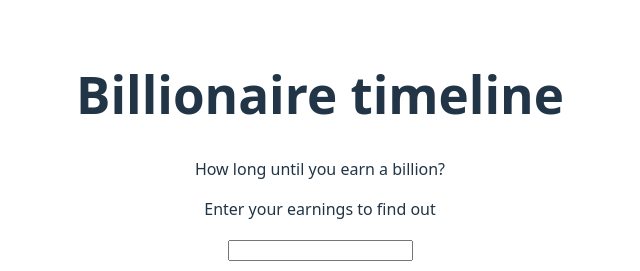
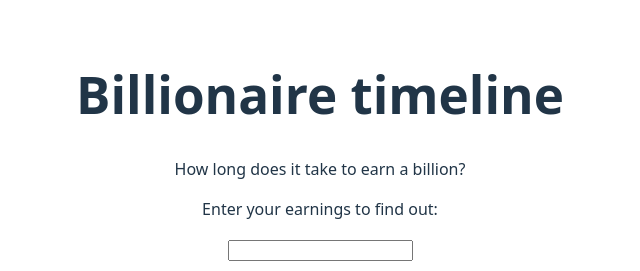
Before and after one commit to janemaguire/billionaire-timeline, a React (Vite) app: page / in a window 1280 px wide. Shown: the top 271 px of the page, without its empty margins (320-960 px from the left). Built offline with nearby package versions, Linux system fonts and the light colour scheme.

Commit message:
Calculates year end and lifetimes

```diff
--- a/src/App.tsx
+++ b/src/App.tsx
@@ -23,8 +23,8 @@ function App() {
   return (
     <div>
       <h1>Billionaire timeline</h1>
-      <p>How long until you earn a billion?</p>
-      <p>Enter your earnings to find out</p>
+      <p>How long does it take to earn a billion?</p>
+      <p>Enter your earnings to find out:</p>
       <div className = "form-container">
         <form action={calculateYears}>
 
--- a/src/Results.tsx
+++ b/src/Results.tsx
@@ -1,8 +1,16 @@
 function Results ({result}) {
+
+    const lifetimes = Math.round(result/81).toLocaleString('en');
+    const date = new Date;
+    const yearNow = date.getFullYear();
+    const endYear = Math.round(yearNow + result);
 
     return (
         <div>
-            <p>Only {result.toLocaleString('en')} years to go until you've earned your first billion</p>
+            <p>Mark it in your diary, you will have earnt a billion by the year {endYear}!</p>
+            <p>That's only {result.toLocaleString('en')} years away!</p>
+            <p>Or roughly {lifetimes} lifetimes.</p>
+            <p>God speed!</p>
         </div>
     )
 }
```
